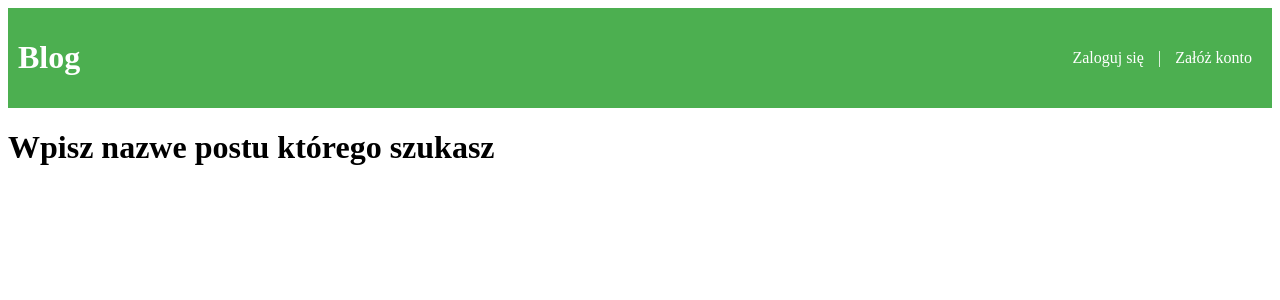
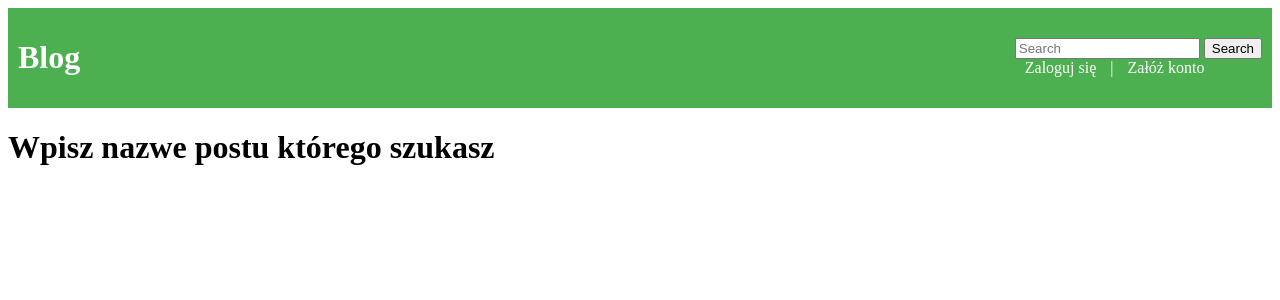
Before and after one commit to PiotrDabrowski232/Blog, a Django app: page /search/ in a window 1280 px wide. Shown: the top 300 px of the page. Run offline with Django 5.2, Linux system fonts and the light colour scheme.

Commit message:
wyszukiwarka dziala dla niezalogowanych tez

```diff
--- a/blog/mainapp/templates/base.html
+++ b/blog/mainapp/templates/base.html
@@ -40,6 +40,11 @@
                     <button type="submit" style="text-decoration: none; color: white; background-color: transparent; border: none;">Wyloguj się</button>
                 </form>
             {% else %}
+                <form class = "d-flex" method=POST action="{% url 'search' %} ">
+                    {% csrf_token %}
+                    <input class=" form-control me-2" type="search" placeholder="Search" aria-label="Search" name="searched">
+                    <button class="btn btn-outline-secondary" type="submit">Search</button>
+                </form>
                 <a href="{% url 'login' %}" style="text-decoration: none; color: white;">Zaloguj się</a> |
                 <a href="{% url 'signup' %}" style="text-decoration: none; color: white;">Załóż konto</a>
             {% endif %}
--- a/blog/mainapp/templates/post/search.html
+++ b/blog/mainapp/templates/post/search.html
@@ -7,6 +7,7 @@
     {% if searched %}
         <h1>Wyszukiwarka postów</h1>
     {% for p in post %}
+
         <a href="{% url 'post_detail' p.id %}" >{{ p }} </a><br><br>
     {% endfor %}
     {% else %}
--- a/blog/mainapp/views.py
+++ b/blog/mainapp/views.py
@@ -143,7 +143,10 @@ def post_detail(request, post_id):
 def search(request):
     if request.method=="POST":
         searched=request.POST.get('searched')
-        post = Post.objects.filter(tytul__contains=searched)
+        if request.user.is_authenticated:
+            post = Post.objects.filter(tytul__contains=searched)
+        else:
+            post = Post.objects.filter(dostep='Publiczny',tytul__contains=searched)
 
         return render(request, 'post/search.html', {'searched':searched,'post':post})
     else:
```
Also changed, not shown: blog/db.sqlite3.
